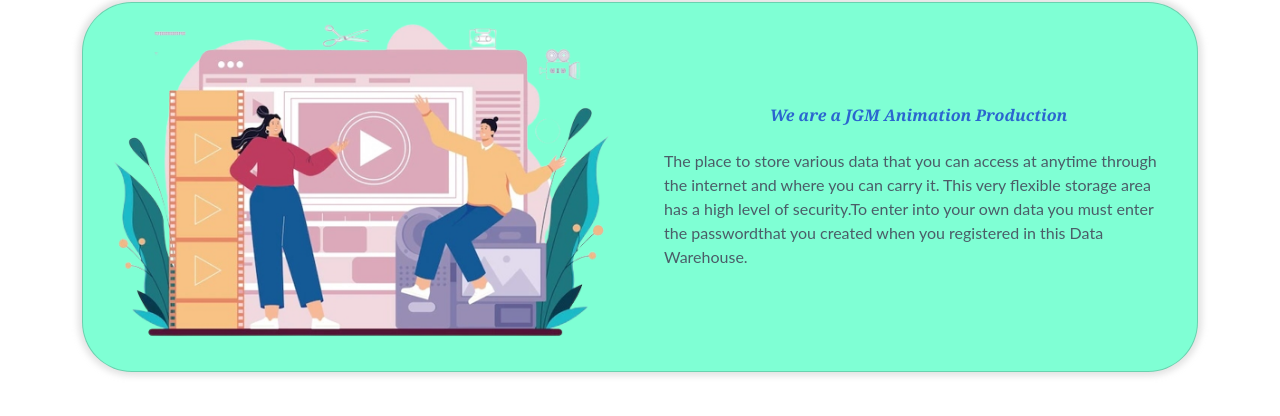
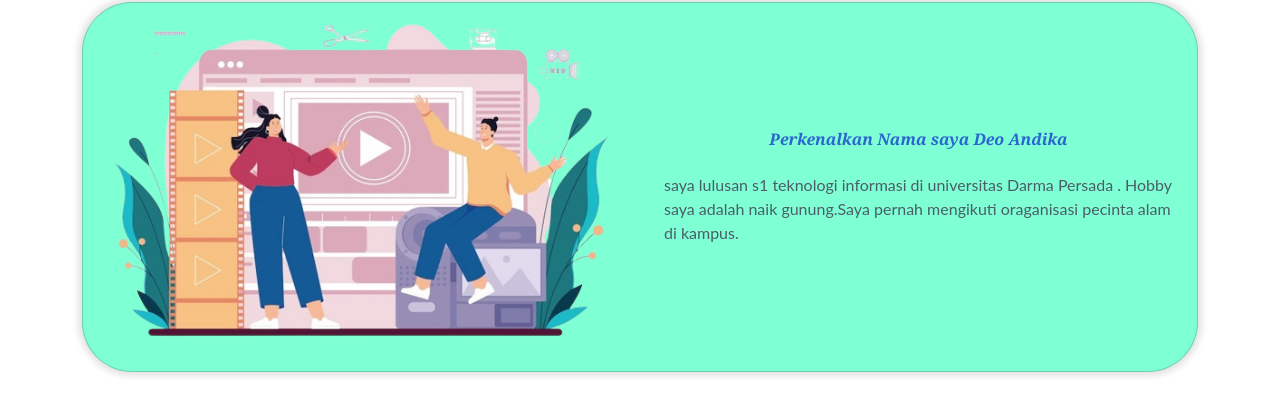
Before and after one commit to DeoAndika/Final-Project, a plain HTML site: page index.html in a window 1280 px wide. Shown: the part 754-1170 px from the top of the page. Drawn offline with nearby package versions, Linux system fonts and the light colour scheme.

Commit message:
Update index.html

```diff
--- a/index.html
+++ b/index.html
@@ -71,8 +71,8 @@
                 <div class="col-md-5 col-lg-6 text-md-center"><img class="img-fluid" src="assets/img/vector.png" alt="" /></div>
                 <div class="col-md-7 col-lg-6 px-md-2 px-xl-6 text-center text-md-start">
                   <div class="card-body px-4 py-5 p-lg-3 p-md-4">
-                    <h1 class="mb-4 fw-bold">We are a JGM Animation<br class="d-md-none d-xxl-block" /> Production</h1>
-                    <p class="card-text">The place to store various data that you can access at any<br class="d-none d-xxl-block" />time through the internet and where you can carry it. <br class="d-none d-xxl-block" />This very flexible storage area has a high level of security.<br class="d-none d-xxl-block" />To enter into your own data you must enter the password<br class="d-none d-xxl-block" />that you created when you registered in this Data <br class="d-none d-xxl-block" />Warehouse. </p>
+                    <h1 class="mb-4 fw-bold">Perkenalkan Nama saya<br class="d-md-none d-xxl-block" /> Deo Andika</h1>
+                    <p class="card-text">saya lulusan s1 teknologi informasi di universitas <br class="d-none d-xxl-block" />Darma Persada . <br class="d-none d-xxl-block" />Hobby saya adalah naik gunung.<br class="d-none d-xxl-block" />Saya pernah mengikuti oraganisasi pecinta alam di kampus. </p>
                   </div>
                 </div>
               </div>
```
